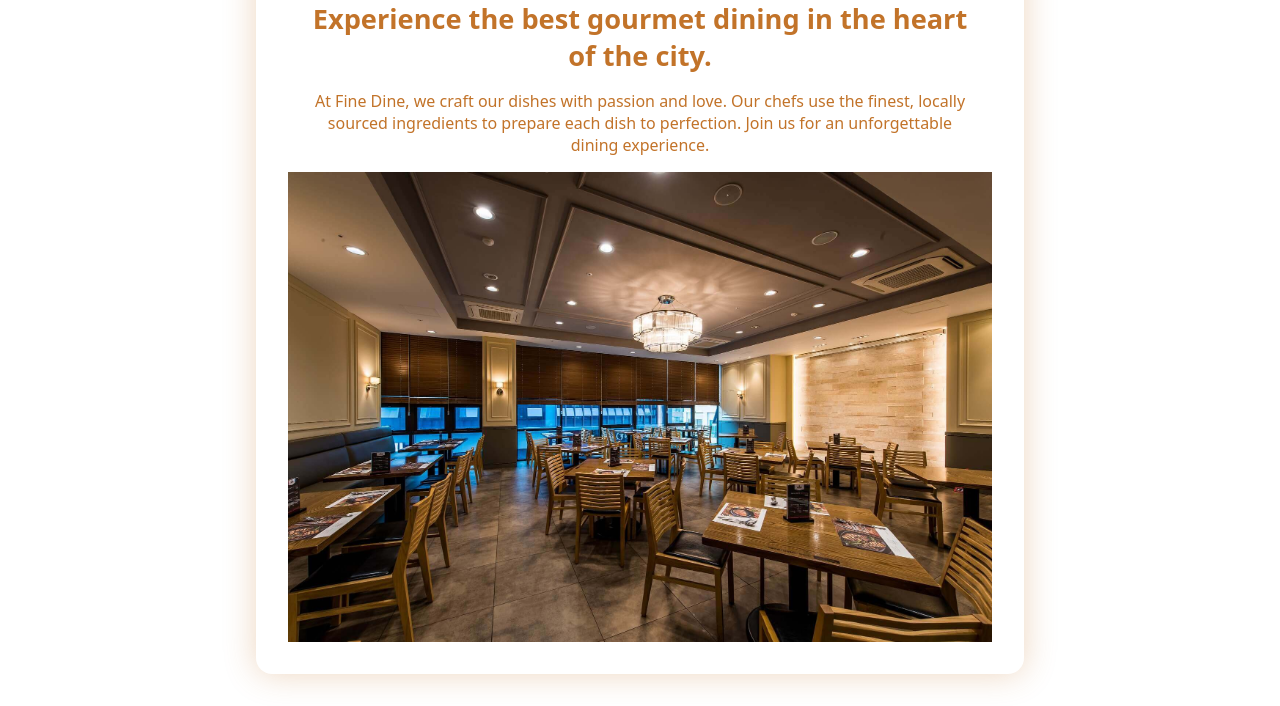
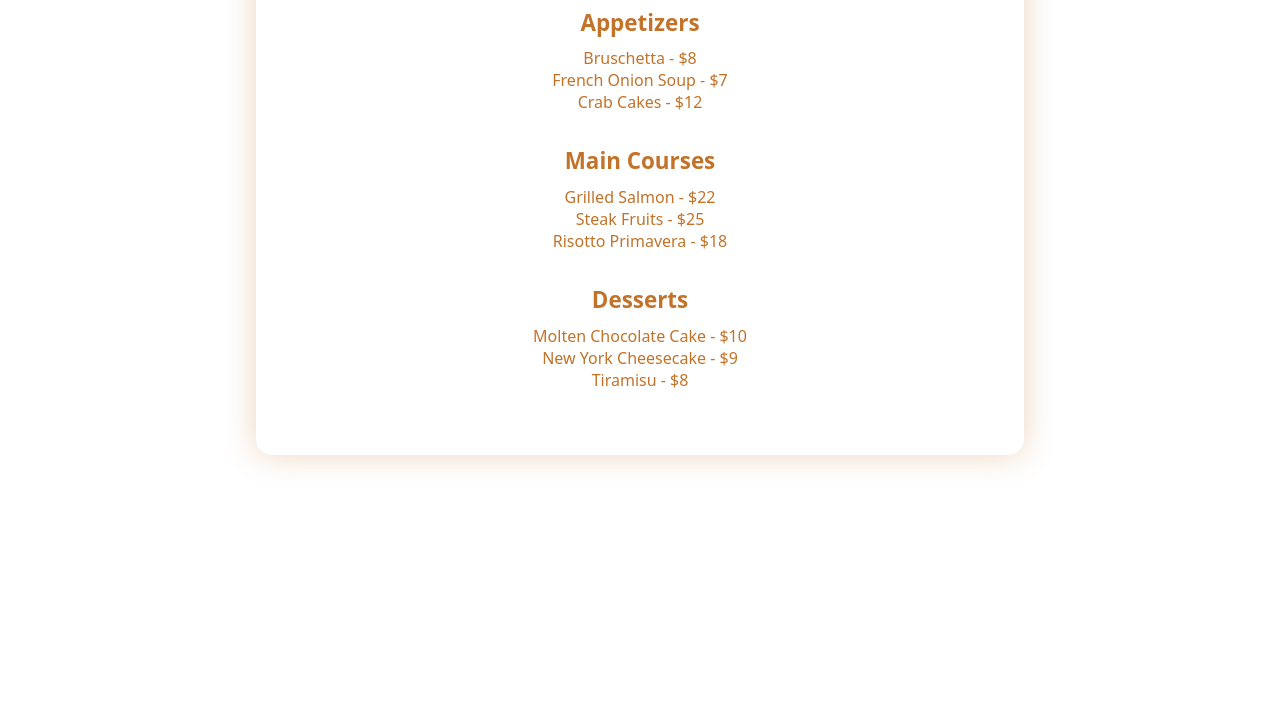
Before and after one commit to Mahim427/restaurant-page, a website built with webpack: page src/index.html in a window 1280 px wide. Shown: the part 210-916 px from the top of the page. After the commit the page ends 800 px from the top, so only its background shows below. Built offline with nearby package versions, Linux system fonts and the light colour scheme.

Commit message:
Add Menu Page
- Create menu.js module
- Use menu.js module to dynamicly generate Menu Page in index.js (div#content)
- Add section syle to styles.css
- Reset padding of ul tag in styles.css

```diff
--- a/src/index.js
+++ b/src/index.js
@@ -1,5 +1,7 @@
 import "./styles.css";
 
-import createHome from "./home";
+import createHome from "./home.js";
+import createMenu from "./menu.js";
 
-createHome();
+// createHome();
+createMenu();
--- /dev/null
+++ b/src/menu.js
@@ -0,0 +1,59 @@
+function createTag(tag, text) {
+    const element = document.createElement(tag);
+    element.textContent = text;
+    return element;
+}
+
+class CreateSection {
+    constructor(headerText) {
+        this.section = document.createElement("section");
+        this.h3 = createTag("h3", headerText);
+        this.ul = document.createElement("ul");
+        this.section.append(this.h3, this.ul);
+    }
+
+    makeLi(text) {
+        const li = document.createElement("li");
+        li.textContent = text;
+        this.ul.appendChild(li);
+    }
+
+    getSection() {
+        return this.section;
+    }
+}
+
+function createMenu() {
+    const h2 = createTag("h2", "Our Exquisite Menu");
+
+    const section1 = new CreateSection("Appetizers");
+    section1.makeLi("Bruschetta - $8");
+    section1.makeLi("French Onion Soup - $7");
+    section1.makeLi("Crab Cakes - $12");
+
+    const section2 = new CreateSection("Main Courses");
+    section2.makeLi("Grilled Salmon - $22");
+    section2.makeLi("Steak Fruits - $25");
+    section2.makeLi("Risotto Primavera - $18");
+
+    const section3 = new CreateSection("Desserts");
+    section3.makeLi("Molten Chocolate Cake - $10");
+    section3.makeLi("New York Cheesecake - $9");
+    section3.makeLi("Tiramisu - $8");
+
+    const div = document.createElement("div");
+    div.append(
+        h2,
+        section1.getSection(),
+        section2.getSection(),
+        section3.getSection(),
+    );
+
+    return div;
+}
+
+const content = document.querySelector("#content");
+content.textContent = "";
+content.append(createMenu());
+
+export default createMenu;
--- a/src/styles.css
+++ b/src/styles.css
@@ -33,6 +33,7 @@ img {
 
 ul {
   list-style: none;
+  padding: 0;
 }
 
 
@@ -43,6 +44,10 @@ body {
   text-align: center;
   font-family: system-ui, "Segoe UI", Roboto, Helvetica, Arial, sans-serif, "Apple Color Emoji", "Segoe UI Emoji", "Segoe UI Symbol";
   color: var(--clr-primary-400);
+}
+
+section {
+  margin: 2rem;
 }
 
 h1 {
```
